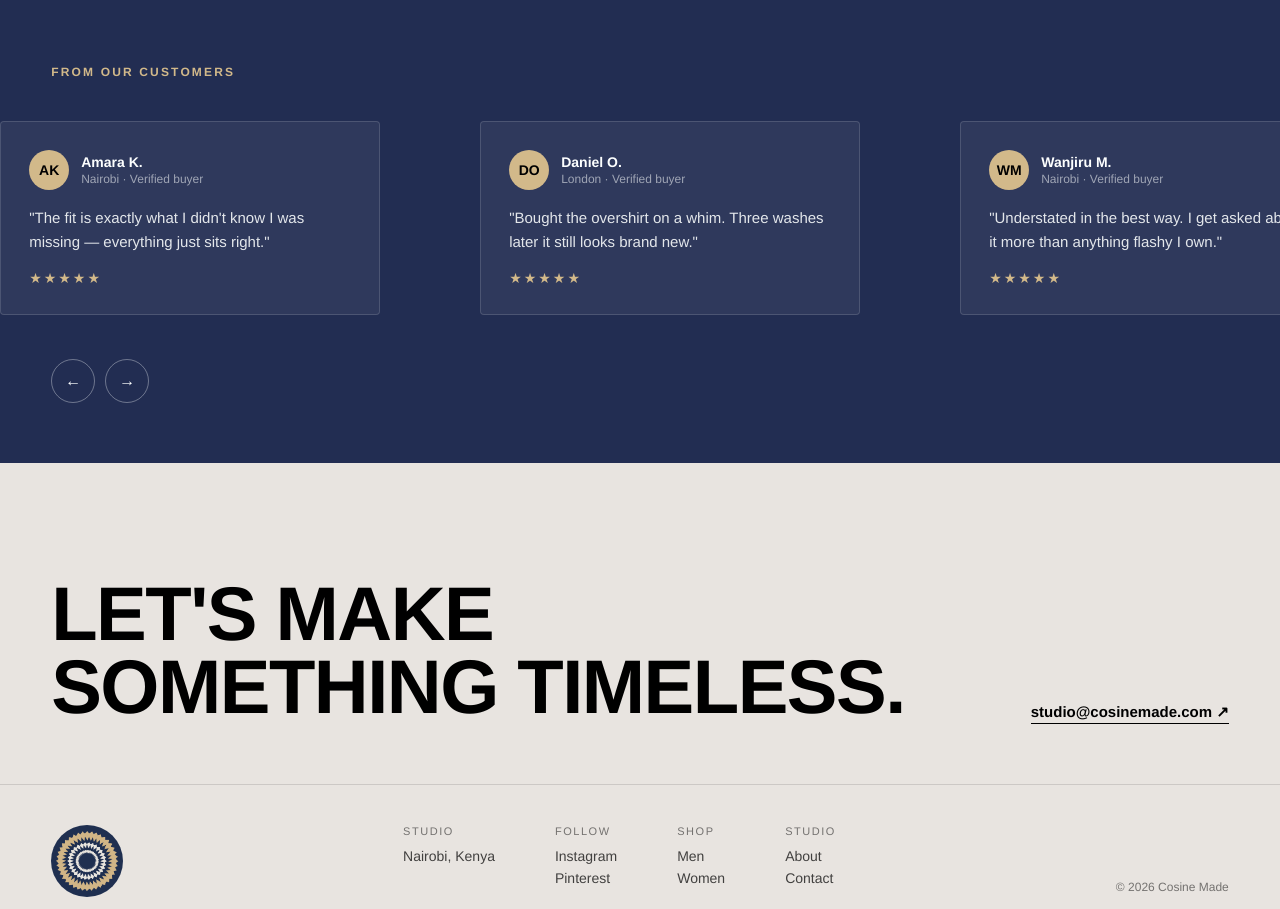
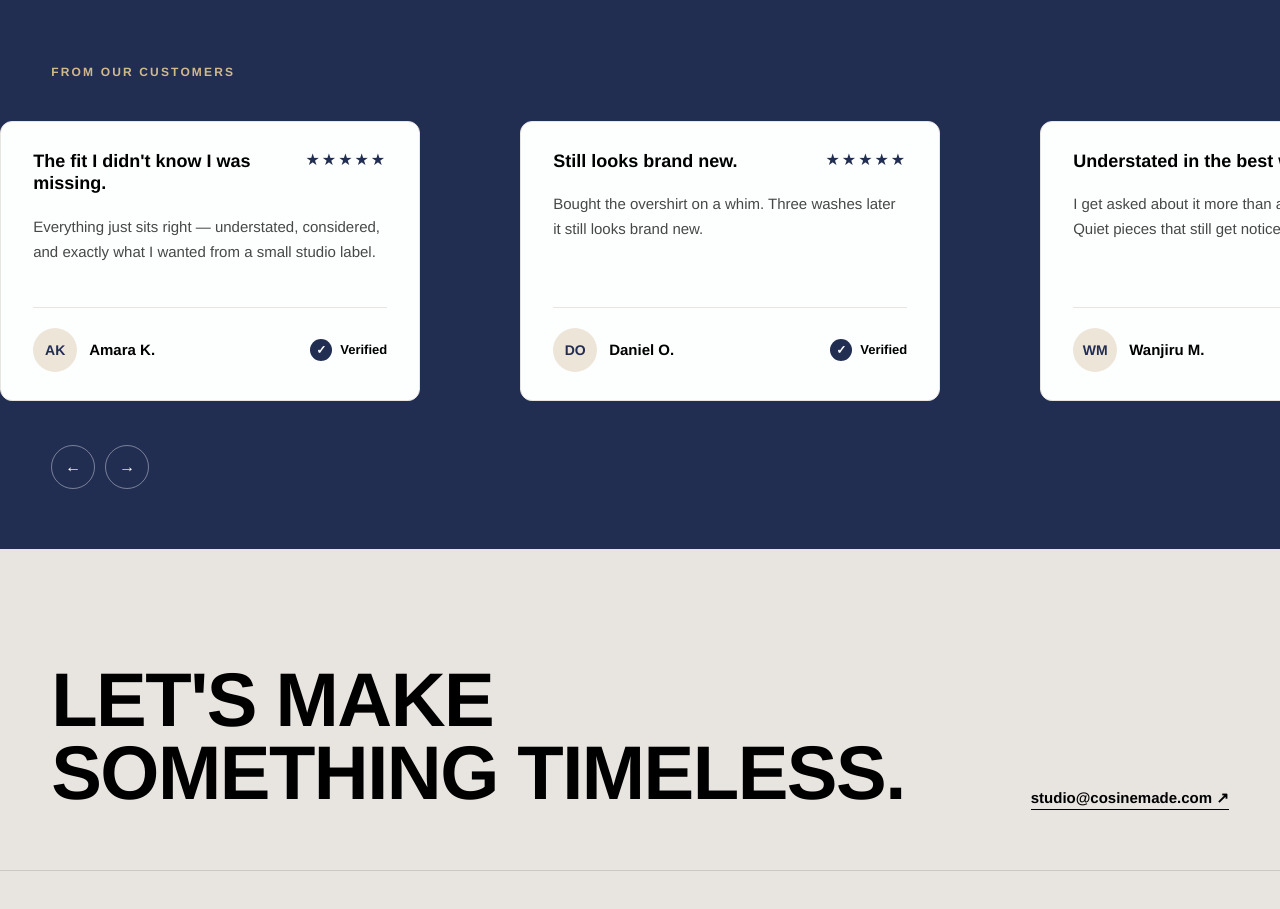
Before and after one commit to MaginaBrian/cosine, a React (Vite) app: page / in a window 1280 px wide. Shown: the part 3100-4009 px from the top of the page. Built offline with nearby package versions, Linux system fonts and the light colour scheme; a web font is replaced by a local one.

Commit message:
styling testimonials to have larger format

```diff
--- a/src/components/Testimonials.jsx
+++ b/src/components/Testimonials.jsx
@@ -4,44 +4,51 @@ const TESTIMONIALS = [
   {
     id: 1,
     name: "Amara K.",
-    location: "Nairobi",
-    quote: "The fit is exactly what I didn't know I was missing — everything just sits right.",
+    headline: "The fit I didn't know I was missing.",
+    quote:
+      "Everything just sits right — understated, considered, and exactly what I wanted from a small studio label.",
     rating: 5,
+    verified: true,
   },
   {
     id: 2,
     name: "Daniel O.",
-    location: "London",
+    headline: "Still looks brand new.",
     quote: "Bought the overshirt on a whim. Three washes later it still looks brand new.",
     rating: 5,
+    verified: true,
   },
   {
     id: 3,
     name: "Wanjiru M.",
-    location: "Nairobi",
-    quote: "Understated in the best way. I get asked about it more than anything flashy I own.",
+    headline: "Understated in the best way.",
+    quote: "I get asked about it more than anything flashy I own. Quiet pieces that still get noticed.",
     rating: 5,
+    verified: true,
   },
   {
     id: 4,
     name: "Kenji T.",
-    location: "Tokyo",
+    headline: "Arrived exactly as pictured.",
     quote: "Ordered internationally and it arrived exactly as pictured. Rare these days.",
     rating: 4,
+    verified: true,
   },
   {
     id: 5,
     name: "Sara A.",
-    location: "Dubai",
+    headline: "The one piece I reach for.",
     quote: "The trench is the one piece I reach for regardless of season.",
     rating: 5,
+    verified: true,
   },
   {
     id: 6,
     name: "Marcus B.",
-    location: "New York",
+    headline: "Exactly what the brand promises.",
     quote: "Quiet, considered, well made. Exactly what the brand promises.",
     rating: 5,
+    verified: true,
   },
 ];
 
@@ -54,6 +61,19 @@ function initials(name) {
     .toUpperCase();
 }
 
+function Stars({ rating }) {
+  return (
+    <div className="testimonial-card__stars" aria-label={`${rating} out of 5 stars`}>
+      <span aria-hidden="true">{"★".repeat(rating)}</span>
+      {rating < 5 && (
+        <span className="testimonial-card__stars-empty" aria-hidden="true">
+          {"★".repeat(5 - rating)}
+        </span>
+      )}
+    </div>
+  );
+}
+
 export default function Testimonials() {
   return (
     <section className="testimonials">
@@ -64,17 +84,28 @@ export default function Testimonials() {
       <Slider className="testimonials__slider">
         {TESTIMONIALS.map((t) => (
           <figure className="testimonial-card" key={t.id}>
-            <div className="testimonial-card__head">
-              <span className="testimonial-card__avatar">{initials(t.name)}</span>
-              <div>
+            <div className="testimonial-card__top">
+              <h3 className="testimonial-card__headline">{t.headline}</h3>
+              <Stars rating={t.rating} />
+            </div>
+
+            <blockquote className="testimonial-card__quote">{t.quote}</blockquote>
+
+            <hr className="testimonial-card__rule" />
+
+            <div className="testimonial-card__foot">
+              <div className="testimonial-card__profile">
+                <span className="testimonial-card__avatar">{initials(t.name)}</span>
                 <span className="testimonial-card__name">{t.name}</span>
-                <span className="testimonial-card__meta">{t.location} · Verified buyer</span>
               </div>
-            </div>
-            <blockquote className="testimonial-card__quote">"{t.quote}"</blockquote>
-            <div className="testimonial-card__stars" aria-label={`${t.rating} out of 5 stars`}>
-              {"★".repeat(t.rating)}
-              {"☆".repeat(5 - t.rating)}
+              {t.verified && (
+                <span className="testimonial-card__verified">
+                  <span className="testimonial-card__verified-icon" aria-hidden="true">
+                    ✓
+                  </span>
+                  Verified
+                </span>
+              )}
             </div>
           </figure>
         ))}
--- a/src/index.css
+++ b/src/index.css
@@ -717,30 +717,82 @@ p { line-height: 1.6; margin: 0 0 1em; color: rgba(0,0,0,0.72); }
   .craft__media img { min-height: 320px; }
 }
 
-/* ---------- Testimonials ---------- */
+/* ---------- Testimonials (Fugazzi card format) ---------- */
 .testimonials { background: var(--velvet); padding-bottom: 60px; }
 
 .testimonial-card {
-  flex: 0 0 clamp(280px, 34vw, 380px);
+  flex: 0 0 clamp(300px, 36vw, 420px);
   scroll-snap-align: start;
-  background: rgba(253,255,255,0.06);
-  border: 1px solid rgba(253,255,255,0.14);
-  border-radius: 4px;
-  padding: 28px;
+  background: var(--pearl);
+  border: 1px solid var(--marble);
+  border-radius: 12px;
+  padding: 28px 32px;
   display: flex;
   flex-direction: column;
+  gap: 20px;
+  color: var(--onyx);
+  min-height: 280px;
+}
+.testimonial-card__top {
+  display: flex;
+  align-items: flex-start;
+  justify-content: space-between;
   gap: 16px;
 }
-.testimonial-card__head {
+.testimonial-card__headline {
+  font-family: var(--font-display);
+  font-weight: 700;
+  font-size: 18px;
+  line-height: 1.25;
+  text-transform: none;
+  letter-spacing: 0;
+  margin: 0;
+  color: var(--onyx);
+  flex: 1;
+}
+.testimonial-card__stars {
+  color: var(--velvet);
+  font-size: 16px;
+  letter-spacing: 2px;
+  flex-shrink: 0;
+  line-height: 1.25;
+  white-space: nowrap;
+}
+.testimonial-card__stars-empty {
+  color: var(--velvet);
+  opacity: 0.22;
+}
+.testimonial-card__quote {
+  margin: 0;
+  font-size: 15px;
+  line-height: 1.65;
+  color: rgba(0, 0, 0, 0.72);
+  font-style: normal;
+  flex: 1;
+}
+.testimonial-card__rule {
+  border: none;
+  border-top: 1px solid var(--marble);
+  margin: 0;
+}
+.testimonial-card__foot {
+  display: flex;
+  align-items: center;
+  justify-content: space-between;
+  gap: 12px;
+}
+.testimonial-card__profile {
   display: flex;
   align-items: center;
   gap: 12px;
+  min-width: 0;
 }
 .testimonial-card__avatar {
-  width: 40px; height: 40px;
+  width: 44px;
+  height: 44px;
   border-radius: 50%;
-  background: var(--champagne);
-  color: var(--onyx);
+  background: var(--silk);
+  color: var(--velvet);
   display: flex;
   align-items: center;
   justify-content: center;
@@ -753,35 +805,50 @@ p { line-height: 1.6; margin: 0 0 1em; color: rgba(0,0,0,0.72); }
   display: block;
   font-family: var(--font-display);
   font-weight: 600;
+  color: var(--onyx);
+  font-size: 15px;
+}
+.testimonial-card__verified {
+  display: flex;
+  align-items: center;
+  gap: 8px;
+  font-size: 13px;
+  font-weight: 600;
+  color: var(--onyx);
+  flex-shrink: 0;
+}
+.testimonial-card__verified-icon {
+  width: 22px;
+  height: 22px;
+  border-radius: 50%;
+  background: var(--velvet);
   color: var(--pearl);
-  font-size: 14px;
-}
-.testimonial-card__meta {
-  display: block;
+  display: flex;
+  align-items: center;
+  justify-content: center;
   font-size: 12px;
-  color: rgba(253,255,255,0.55);
-  margin-top: 2px;
-}
-.testimonial-card__quote {
-  margin: 0;
-  font-size: 15px;
-  line-height: 1.6;
-  color: rgba(253,255,255,0.88);
-  font-style: normal;
-}
-.testimonial-card__stars {
-  color: var(--champagne);
-  font-size: 14px;
-  letter-spacing: 2px;
+  line-height: 1;
 }
 .testimonials .slider__controls button {
-  border-color: rgba(253,255,255,0.35);
+  border-color: rgba(253, 255, 255, 0.4);
   color: var(--pearl);
 }
 .testimonials .slider__controls button:hover {
-  background: var(--champagne);
-  color: var(--onyx);
-  border-color: var(--champagne);
+  background: var(--pearl);
+  color: var(--velvet);
+  border-color: var(--pearl);
+}
+
+@media (max-width: 480px) {
+  .testimonial-card {
+    flex-basis: min(86vw, 360px);
+    padding: 24px;
+    min-height: 0;
+  }
+  .testimonial-card__top {
+    flex-direction: column;
+    gap: 8px;
+  }
 }
 
 /* ---------- Footer ---------- */
```
